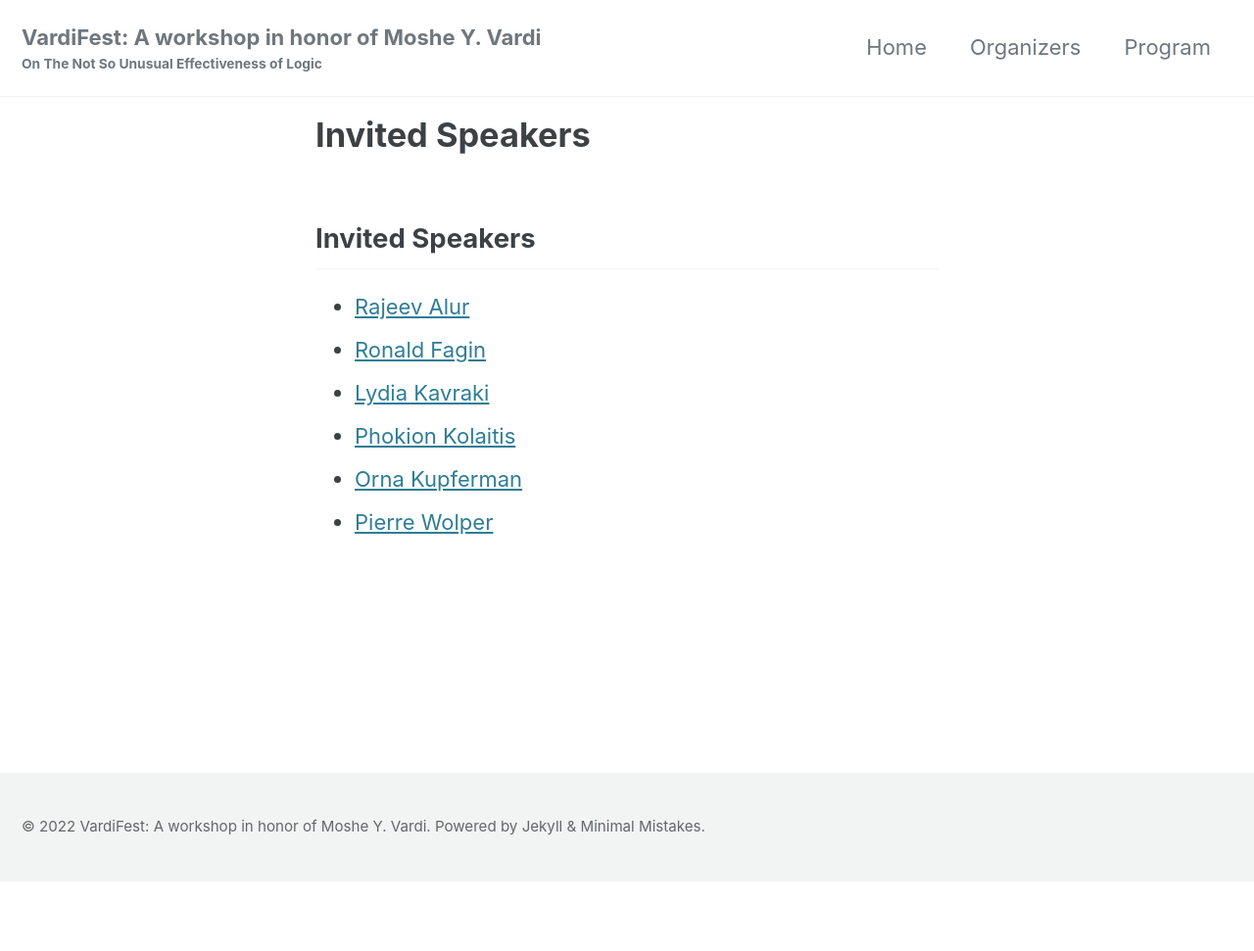
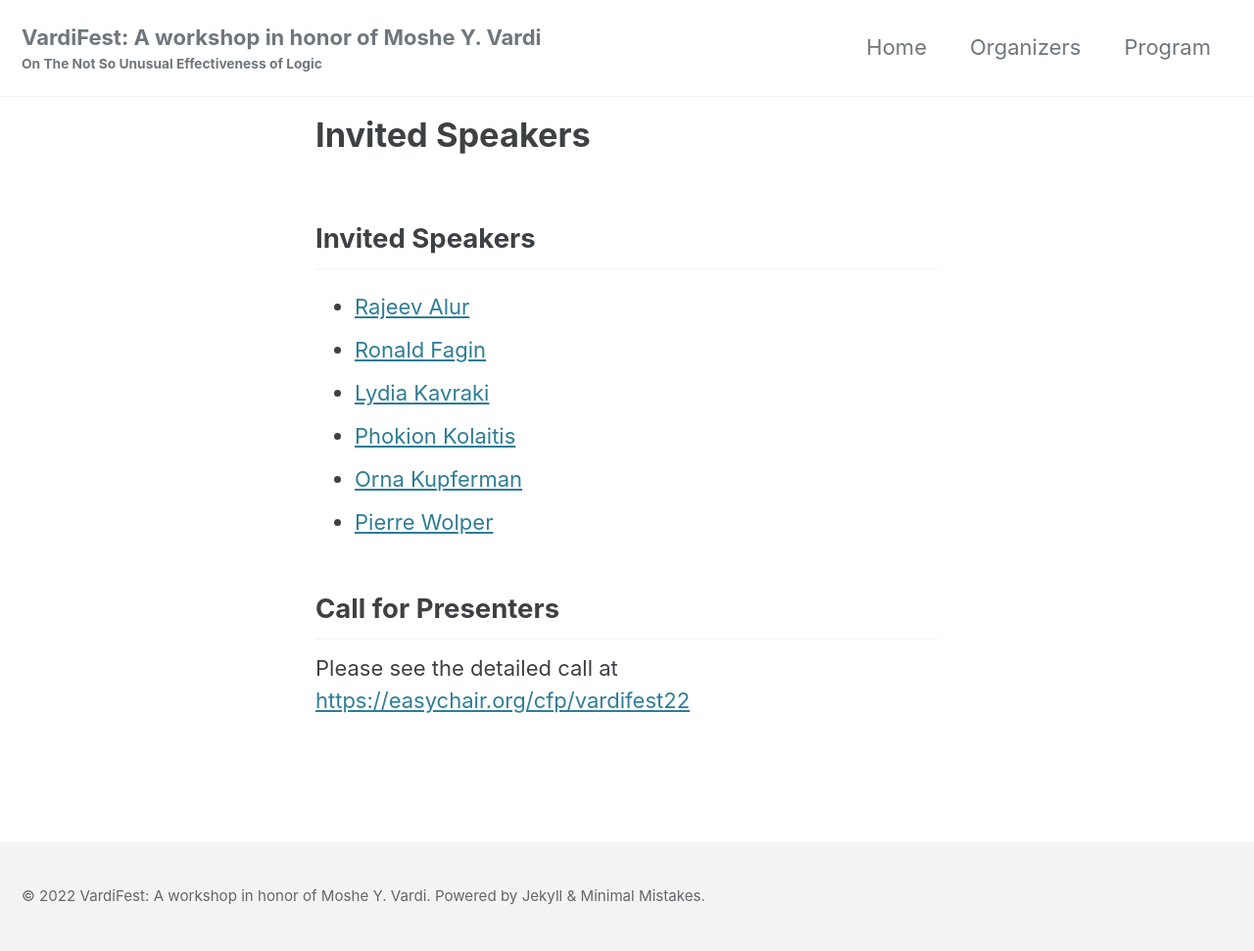
Before and after one commit to vardifest/vardifest.github.io, a Jekyll site: the page built from program.md, in a window 1280 px wide. Shown: the whole page at 98% size. Built offline with Jekyll 4.4.1, drawn with Linux system fonts in a browser that asks for light colours; cached includes are drawn as plain includes; our own code applies the rules of GitHub Pages for plain Markdown files; before the commit the page ends 900 px from its top, so only the background shows below that.

Commit message:
Update program.md

```diff
--- a/program.md
+++ b/program.md
@@ -11,3 +11,7 @@
 - [Phokion Kolaitis](https://users.soe.ucsc.edu/~kolaitis/)
 - [Orna Kupferman](https://www.cs.huji.ac.il/~ornak/)
 - [Pierre Wolper](https://people.montefiore.uliege.be/pw/)
+
+
+## Call for Presenters
+Please see the detailed call at [https://easychair.org/cfp/vardifest22](https://easychair.org/cfp/vardifest22)
```
